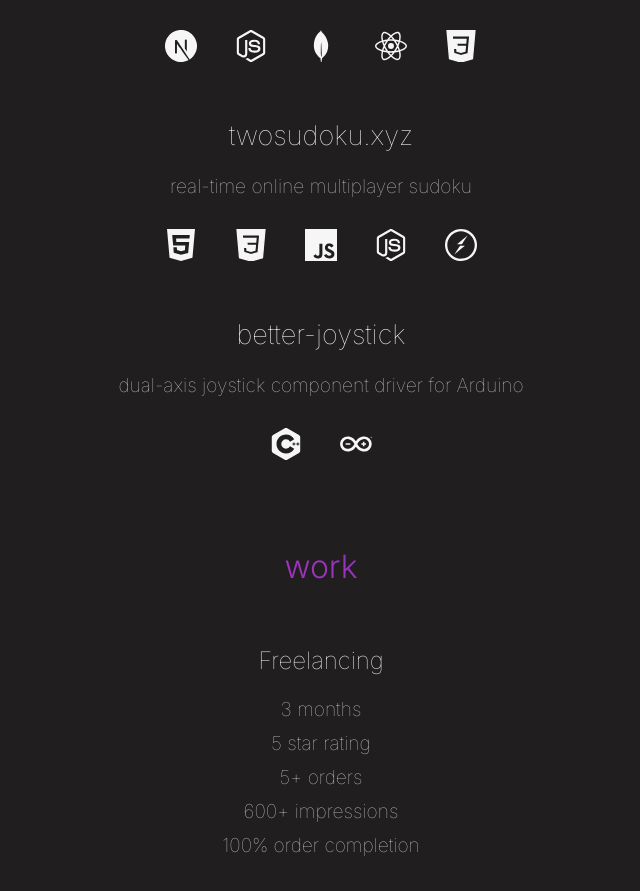
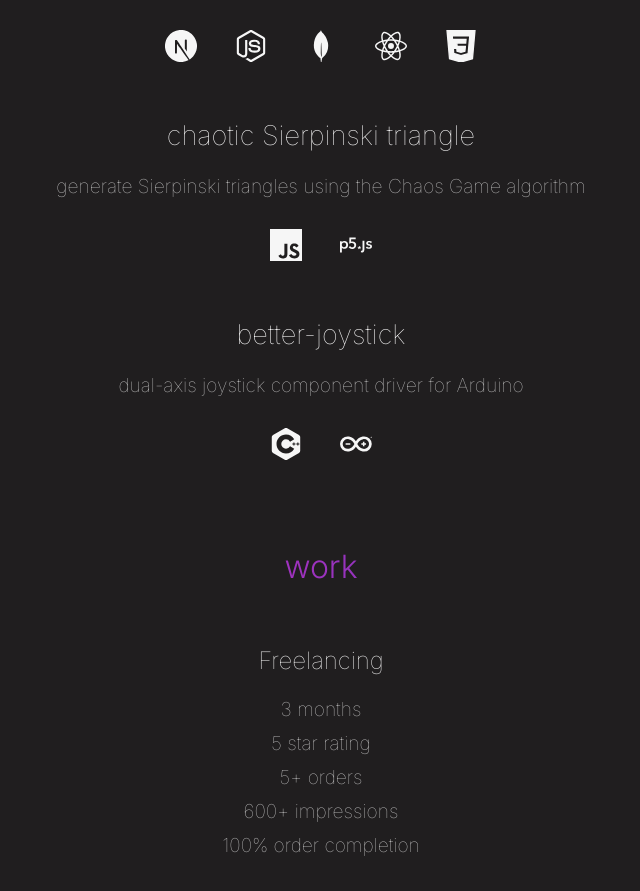
Before and after one commit to leonrode/leonro.de, a Next.js app: page / in a window 1280 px wide. Shown: the part 2125-3016 px from the top of the page, without its empty margins (319-959 px from the left). Built offline with nearby package versions, Linux system fonts and the light colour scheme.

Commit message:
Add files via upload

```diff
--- a/components/projects.js
+++ b/components/projects.js
@@ -4,7 +4,7 @@ import dividerStyle from "../styles/divider.module.css";
 
 export default function Projects({ slideState }) {
   const covidTechs = ["next.js", "node.js", "mongodb", "react.js", "css"];
-  const sudokuTechs = ["html", "css", "javascript", "node.js", "socket.io"];
+  const triangleTechs = ["javascript", "p5js"];
   const joystickTechs = ["c++", "arduino"];
   const ICON_SIZE = "40";
   return (
@@ -41,17 +41,20 @@ export default function Projects({ slideState }) {
       </div>
       <div className={styles.projectContainer}>
         <div className={styles.linkContainer}>
-          <a className={styles.projectLink} href="https://twosudoku.xyz">
-            twosudoku.xyz
+          <a
+            className={styles.projectLink}
+            href="https://github.com/leonrode/chaotic-sierpinski-triangle"
+          >
+            chaotic Sierpinski triangle
           </a>
           <span className={styles.projectLinkUnderline}></span>
         </div>
 
         <h4 className={styles.projectDesc}>
-          real-time online multiplayer sudoku
+          generate Sierpinski triangles using the Chaos Game algorithm
         </h4>
         <div className={styles.projectTechsContainer}>
-          {sudokuTechs.map((tech) => (
+          {triangleTechs.map((tech) => (
             <div className={skillStyles.techContainer} key={tech}>
               <img
                 className={skillStyles.tech}
@@ -59,6 +62,7 @@ export default function Projects({ slideState }) {
                 alt={tech}
                 width={ICON_SIZE}
                 height={ICON_SIZE}
+                key={tech}
               />
               <h5 className={skillStyles.techText}>{tech}</h5>
             </div>
```
